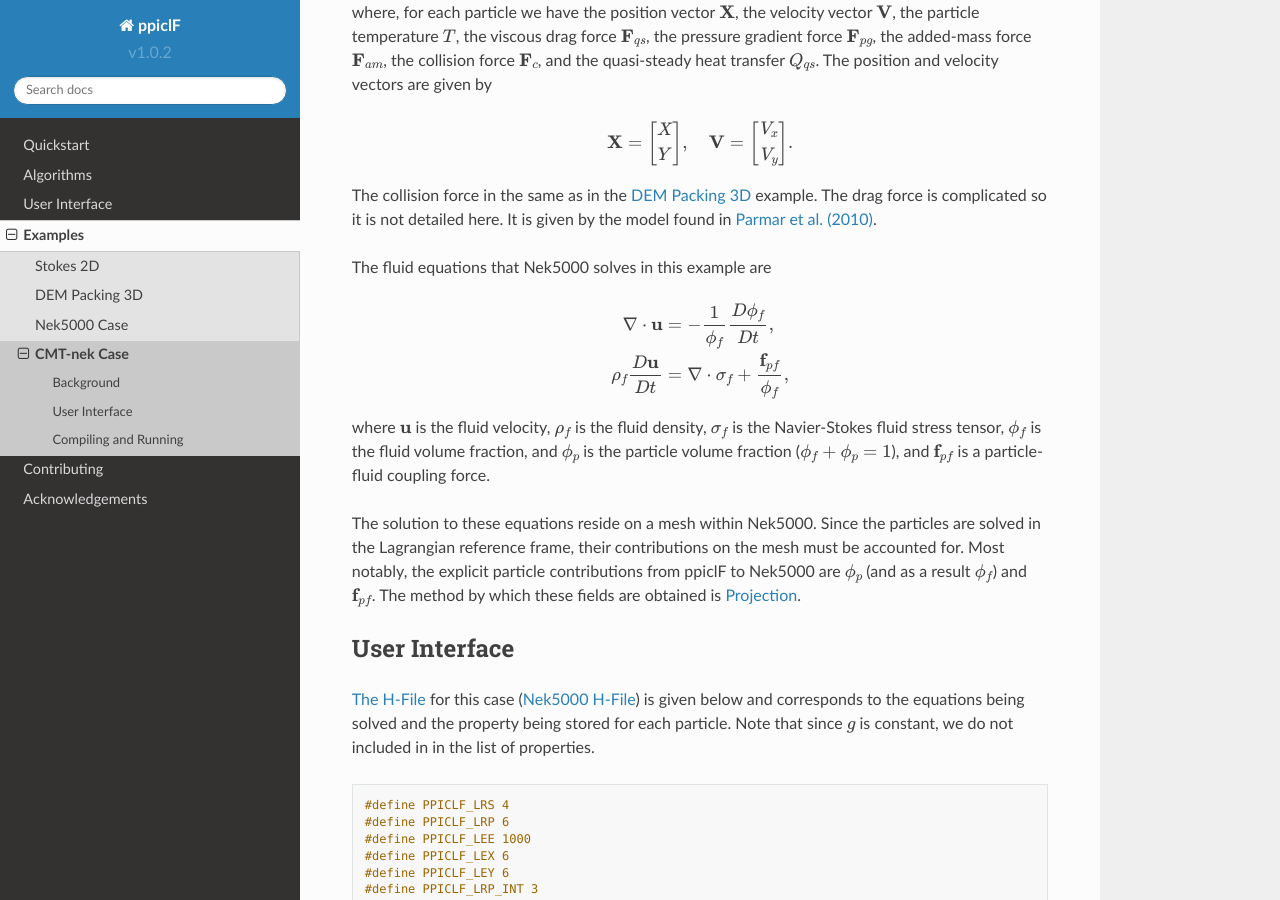
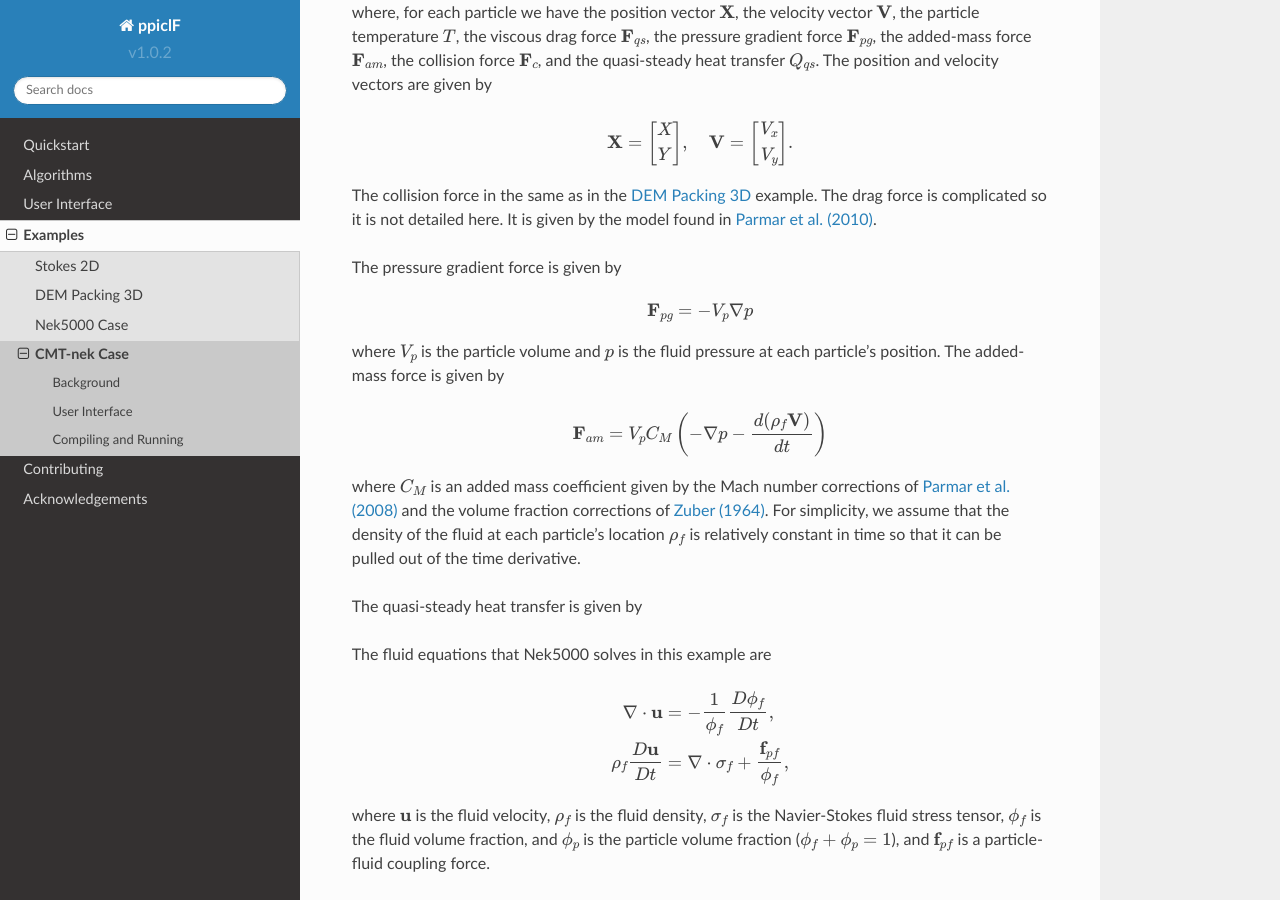
Before and after one commit to YunchaoYang/ppiclF-doc, a Sphinx documentation site: the page built from source/examples/CMT-nek.rst, in a window 1280 px wide and 900 px high, scrolled down 478 px. Built offline with Sphinx 7.4.7 and the Read the Docs theme 2.0.0, drawn with Linux system fonts in a browser that asks for light colours.

Commit message:
Added a bit to the cmt-nek test case description

```diff
--- a/source/examples/CMT-nek.rst
+++ b/source/examples/CMT-nek.rst
@@ -21,6 +21,20 @@ where, for each particle we have the position vector :math:`\mathbf{X}`, the vel
    \mathbf{X} = \begin{bmatrix}X \\ Y \end{bmatrix},\quad \mathbf{V} = \begin{bmatrix}V_x \\ V_y \end{bmatrix}.
 
 The collision force in the same as in the :ref:`dem3d` example. The drag force is complicated so it is not detailed here. It is given by the model found in `Parmar et al. (2010) <https://doi.org/10.2514/1.J050161>`_.
+
+The pressure gradient force is given by
+
+.. math::
+   \mathbf{F}_{pg} = - V_p \nabla p
+
+where :math:`V_p` is the particle volume and :math:`p` is the fluid pressure at each particle's position. The added-mass force is given by
+
+.. math::
+   \mathbf{F}_{am} = V_p C_M \left( -\nabla p - \dfrac{ d (\rho_f \mathbf{V})}{d t} \right)
+
+where :math:`C_M` is an added mass coefficient given by the Mach number corrections of `Parmar et al. (2008) <https://doi.org/10.1098/rsta.2008.0027>`_ and the volume fraction corrections of `Zuber (1964) <https://doi.org/10.1016/0009-2509(64)85067-3>`_. For simplicity, we assume that the density of the fluid at each particle's location :math:`\rho_f` is relatively constant in time so that it can be pulled out of the time derivative.
+
+The quasi-steady heat transfer is given by
 
 .. Current place...
 
```
